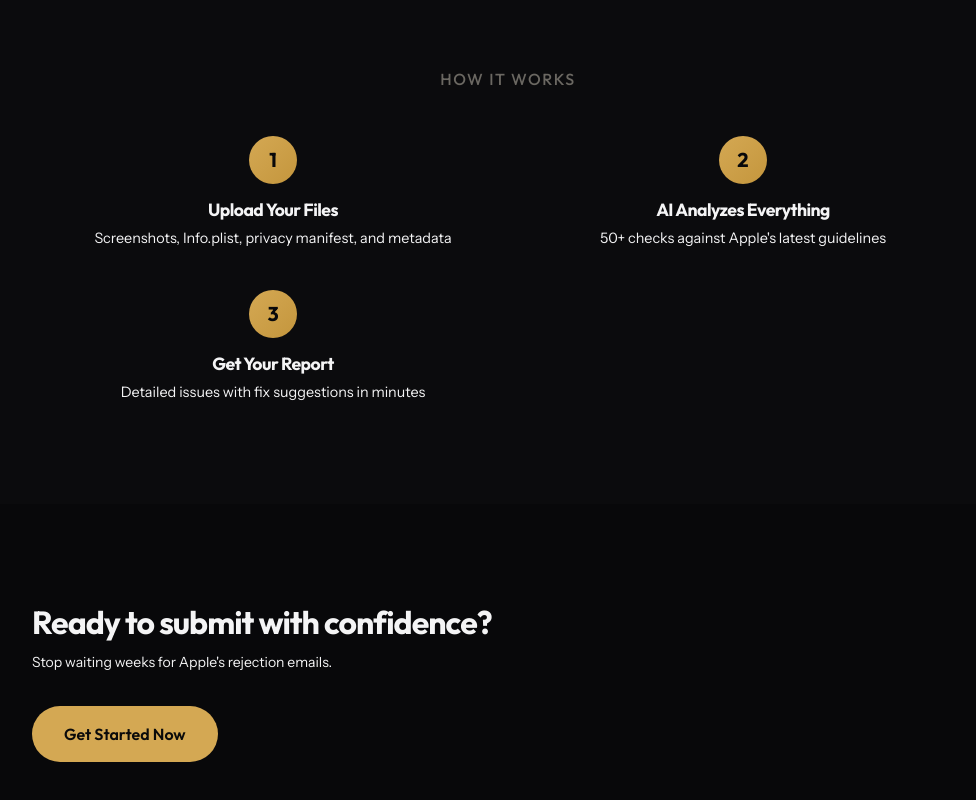
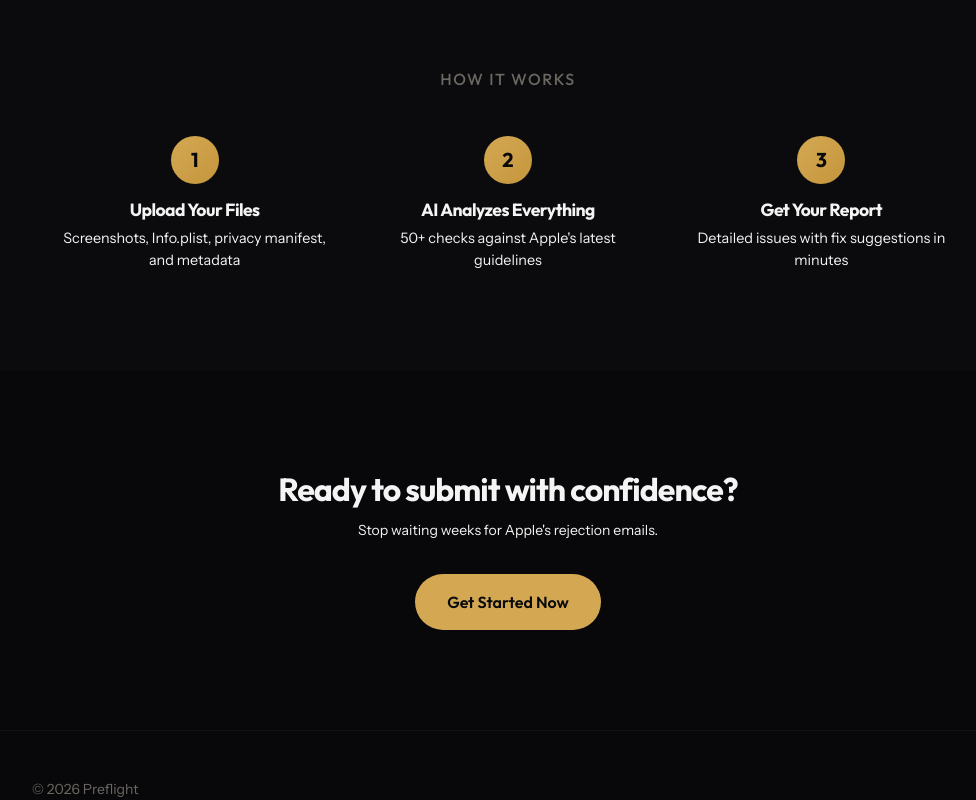
Before and after one commit to tszaks/Preflight, a SvelteKit app: page / in a window 1280 px wide. Shown: the part 2200-3000 px from the top of the page, without its empty margins (132-1108 px from the left). Built offline with nearby package versions, Linux system fonts and the light colour scheme; no server answers.

Commit message:
fix: 3-col steps grid + center final CTA

```diff
--- a/src/routes/+page.svelte
+++ b/src/routes/+page.svelte
@@ -436,10 +436,16 @@
 
     .steps {
         display: grid;
-        grid-template-columns: repeat(auto-fit, minmax(280px, 1fr));
+        grid-template-columns: repeat(3, 1fr);
         gap: 40px;
         max-width: 900px;
         margin: 0 auto;
+    }
+
+    @media (max-width: 700px) {
+        .steps {
+            grid-template-columns: 1fr;
+        }
     }
 
     .step {
@@ -475,6 +481,7 @@
     /* Final CTA */
     .final-cta {
         padding: 100px 0;
+        text-align: center;
     }
 
     .final-cta h2 {
@@ -485,6 +492,10 @@
     .final-cta p {
         color: var(--gray-400);
         margin-bottom: 32px;
+    }
+
+    .final-cta .btn {
+        display: inline-flex;
     }
 
     footer {
```
